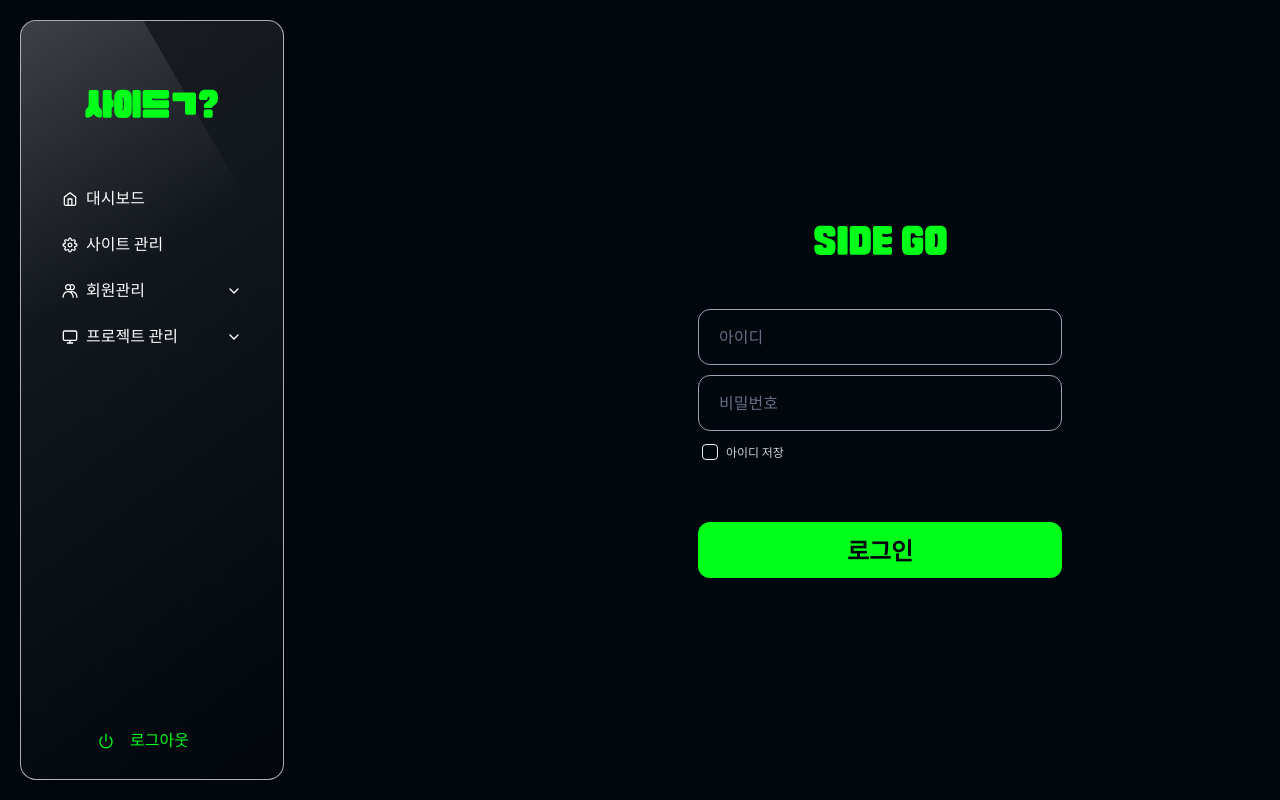
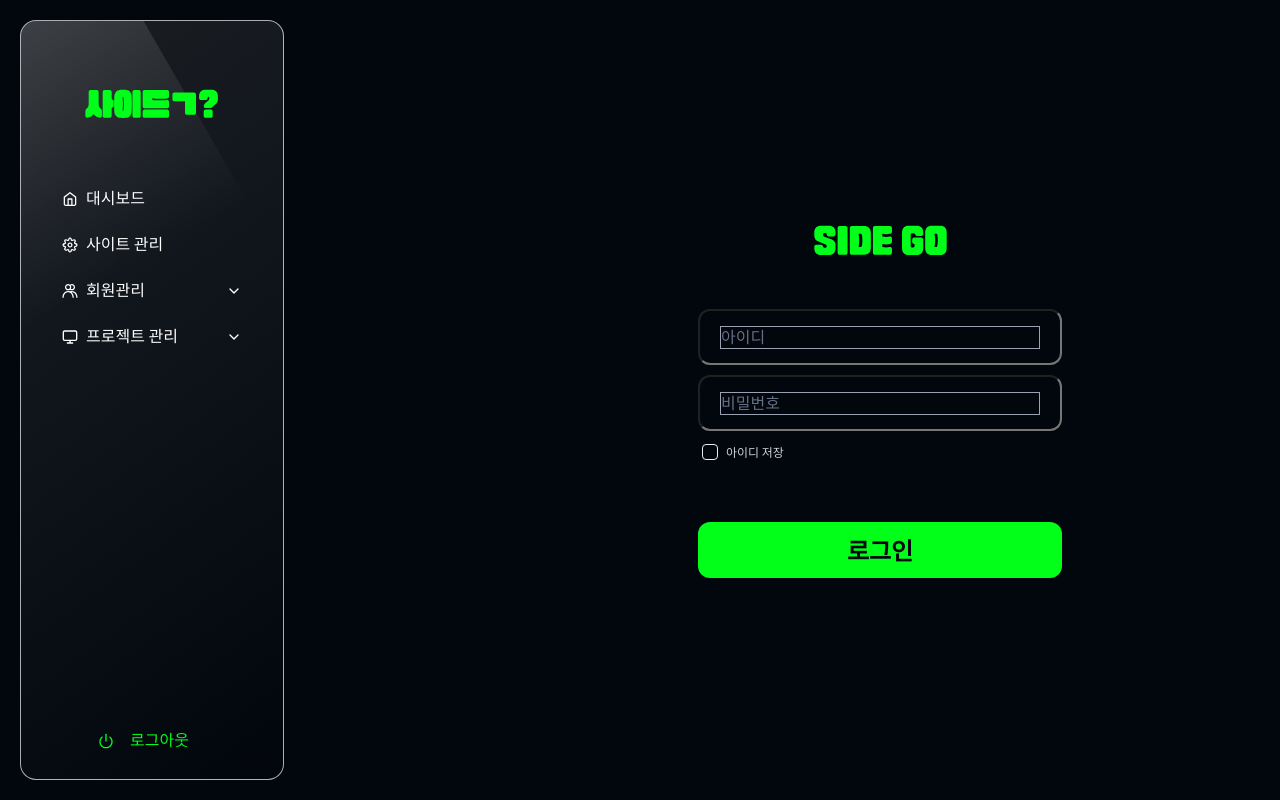
Before and after one commit to siderTeam/FrontEnd-Service, a Next.js app: page /admin in a window 1280 px wide. Built offline with nearby package versions, Linux system fonts and the light colour scheme.

Commit message:
Input 컴포넌트 리팩터링

```diff
--- a/src/components/Input/Input.tsx
+++ b/src/components/Input/Input.tsx
@@ -14,7 +14,7 @@ const Input = ({
   placeholder,
   errorText,
   size = 'large',
-  color = 'placeholder',
+  color = 'primary',
   icon,
   style,
   buttonText,
@@ -78,29 +78,21 @@ const INPUT_TYPE = {
 };
 
 const COLOR_TYPE = {
-  ['placeholder']: {
-    border: ` 1px solid ${color.gray.gray6}`,
-    color: color.gray.gray7,
-  },
-  ['filled']: {
+  ['primary']: {
     border: ` 1px solid ${color.gray.gray6}`,
     color: color.gray.white,
   },
-  ['active']: {
+  ['success']: {
     border: ` 1px solid ${color.brand.brandMain}`,
     color: color.gray.white,
   },
-  ['failed']: {
+  ['error']: {
     border: ` 1px solid ${color.secondary.error_1}`,
     color: color.gray.white,
   },
   ['positive']: {
     border: ` 1px solid ${color.secondary.positive_1}`,
     color: color.gray.white,
-  },
-  ['disabled']: {
-    border: ` 1px solid ${color.gray.gray9}`,
-    color: color.gray.gray8,
   },
 };
 
@@ -120,18 +112,21 @@ const InputContainer = styled.div`
 const StyledInput = styled.input<any>`
   ${({ size }) => INPUT_TYPE[size as 'large']};
   ${({ color }) => COLOR_TYPE[color as 'placeholder']};
-
   display: flex;
   align-items: center;
-
   font-weight: 400;
-
   background: none;
   box-sizing: border-box;
   outline: none;
 
   &::placeholder {
-    color: ${({ color }) => COLOR_TYPE[color as 'placeholder']};
+    border: 1px solid ${color.gray.gray6};
+    color: ${color.gray.gray7};
+  }
+
+  &:disabled {
+    border: 1px solid ${color.gray.gray9};
+    color: ${color.gray.gray8};
   }
 
   .search {
@@ -140,7 +135,7 @@ const StyledInput = styled.input<any>`
 `;
 
 const ErrorText = styled.div<InputProps>`
-  color: ${(props) => (props.color === 'failed' ? color.secondary.error_1 : props.color === 'positive' ? color.secondary.positive_1 : '')};
+  color: ${(props) => (props.color === 'error' ? color.secondary.error_1 : props.color === 'positive' ? color.secondary.positive_1 : '')};
 
   font-size: 12px;
   font-style: normal;
--- a/src/types/types.ts
+++ b/src/types/types.ts
@@ -1,12 +1,9 @@
 import { InputHTMLAttributes } from 'react';
-import { ButtonHTMLAttributes } from 'react';
 import { TextareaHTMLAttributes } from 'react';
-
-//Input
 
 export type INPUT_STYLE_PROPS = {
   size?: 'small' | 'medium' | 'large';
-  color?: string;
+  color?: 'primary' | 'success' | 'error' | 'positive';
 };
 
 export type INPUT_TYPE = Omit<InputHTMLAttributes<HTMLInputElement>, 'size'>;
```
Also changed, not shown: src/app/login/page.tsx (+8 -9 lines).
